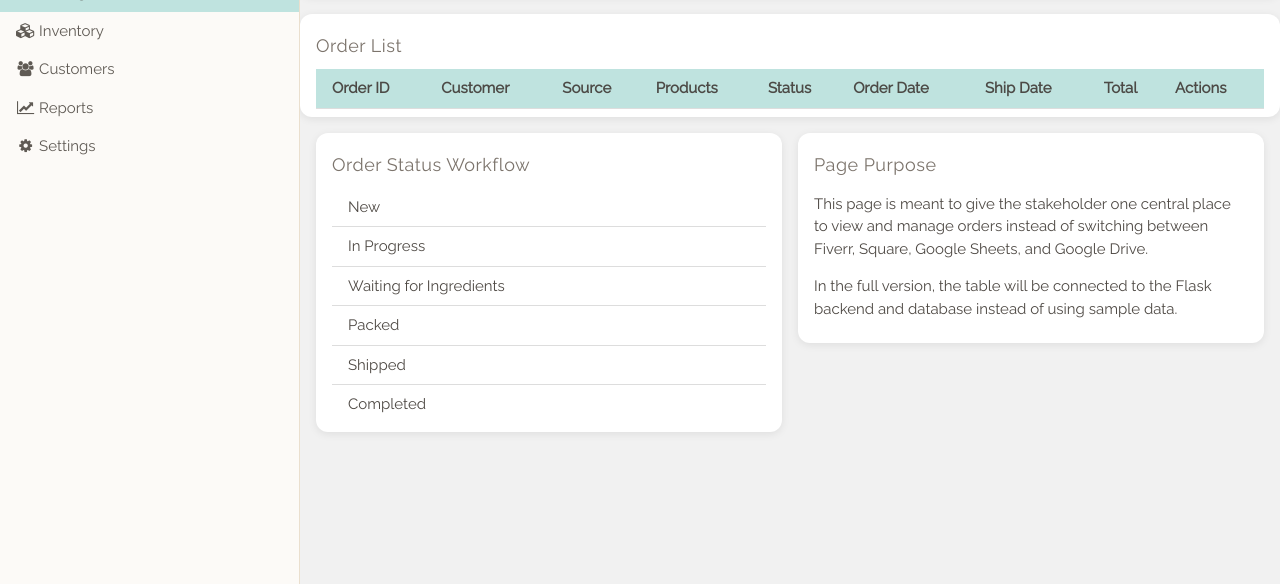
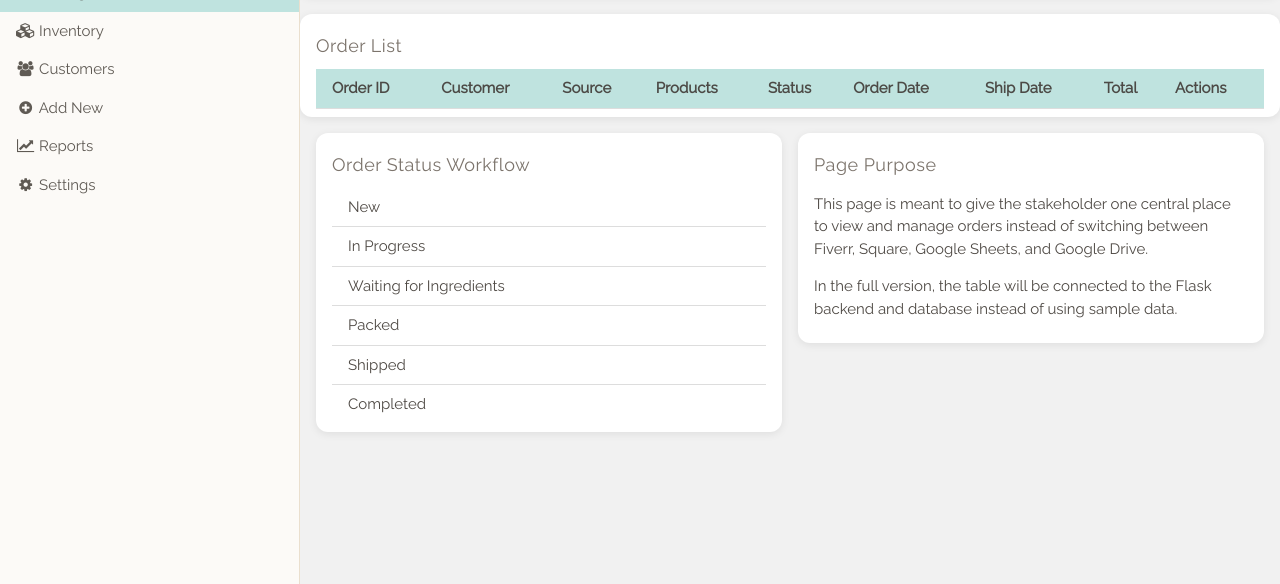
Before and after one commit to bianca-amoako/ShyneBeauty, a Python web app: template templates/manageOrders.html in a window 1280 px wide. Shown: the part 319-903 px from the top of the page. Run offline with Jinja, Linux system fonts and the light colour scheme; the template is opened without the code that fills it, so the values that code supplies are empty.

Commit message:
Add 'Add New' link to manageOrders template

```diff
--- a/templates/manageOrders.html
+++ b/templates/manageOrders.html
@@ -194,6 +194,10 @@
       <i class="fa fa-users fa-fw"></i> Customers
     </a>
 
+    <a href="{{ url_for('add_new') }}" class="w3-bar-item w3-button w3-padding">
+  <i class="fa fa-plus-circle fa-fw"></i> Add New
+    </a>
+
     <a href="#" class="w3-bar-item w3-button w3-padding">
       <i class="fa fa-line-chart fa-fw"></i> Reports
     </a>
```
